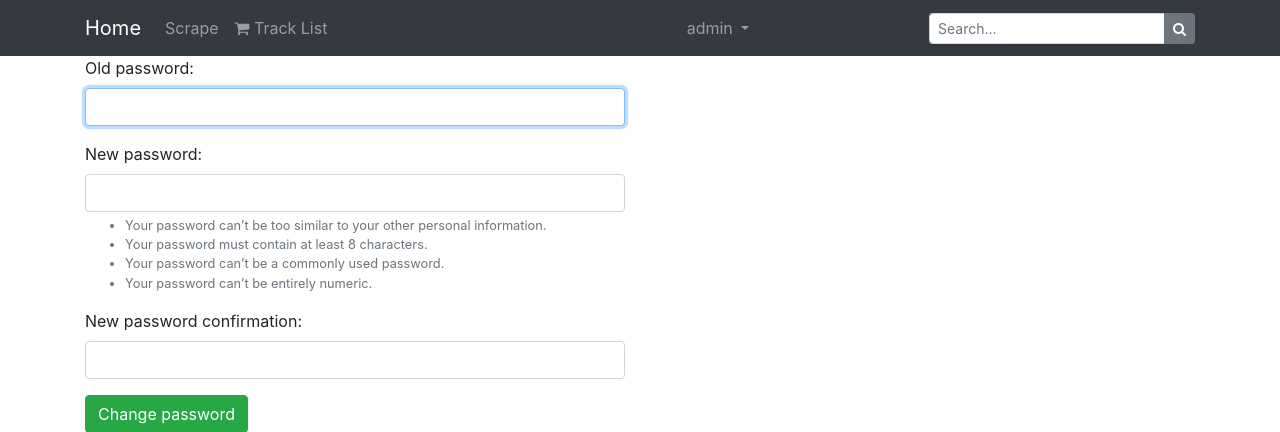
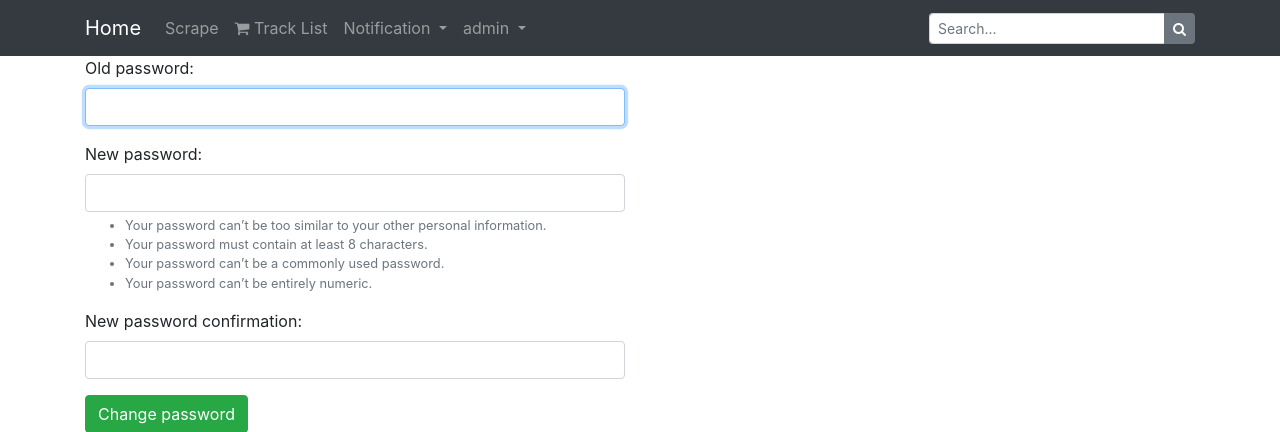
Before and after one commit to khanashes/CEPS, a Django app: page /settings/password/ in a window 1280 px wide. Shown: the top 432 px of the page. Run offline with Django 3.2, Linux system fonts and the light colour scheme; a user stored in the database is signed in; some libraries are stand-ins or nearby versions.

Commit message:
first commit

```diff
--- a/scraper/admin.py
+++ b/scraper/admin.py
@@ -4,7 +4,7 @@ class ProductAdmin(admin.ModelAdmin):
     list_display = ('title','price','imageUrl','site')
 
 class NotificationAdmin(admin.ModelAdmin):
-    list_display = ('id','date','changeMessage')
+    list_display = ('id','date','changeMessage','user')
 
 admin.site.register(Notification, NotificationAdmin)
 admin.site.register(Product, ProductAdmin)
--- a/scraper/views.py
+++ b/scraper/views.py
@@ -51,6 +51,12 @@ def scraper(request):
         if find:
             if find[0].price != product.price:
                 Product.objects.filter(title=product.title).update(price=product.price)
+                x = find[0]
+                w = WishList.objects.filter(product=x)
+                if w:
+                    for wishlist in w:
+                        notify = Notification(user = wishlist.user, changeMessage="Price is updated from this {} to this {}".format(x.price, product.price))
+                        notify.save()
 
 
 
--- a/templates/base.html
+++ b/templates/base.html
@@ -30,8 +30,15 @@
                     <i class="fa fa-shopping-cart"></i> Track List
                   </a>
                 </li>
-            </ul>
-            <ul class="navbar-nav ml-auto">
+                 <li class="nav-item dropdown">
+                <a class="nav-link dropdown-toggle" href="#" id="userMenu" data-toggle="dropdown" aria-haspopup="true" aria-expanded="false">
+                  Notification
+                </a>
+                <div class="dropdown-menu dropdown-menu-right" aria-labelledby="userMenu">
+                  <a class="dropdown-item" href="#">Updates</a>
+                  <div class="dropdown-divider"></div>
+                </div>
+              </li>
               <li class="nav-item dropdown">
                 <a class="nav-link dropdown-toggle" href="#" id="userMenu" data-toggle="dropdown" aria-haspopup="true" aria-expanded="false">
                   {{ user.username }}
--- a/templates/login.html
+++ b/templates/login.html
@@ -18,7 +18,7 @@
         </div>
         <div class="text-center py-2">
           <small>
-            <a href="#" class="text-muted">Forgot your password?</a>
+            <a href="{% url 'password_reset' %}" class="text-muted">Forgot your password?</a>
           </small>
         </div>
       </div>
```
Also changed, not shown: README.md, main/settings.py (line endings or trailing spaces).
